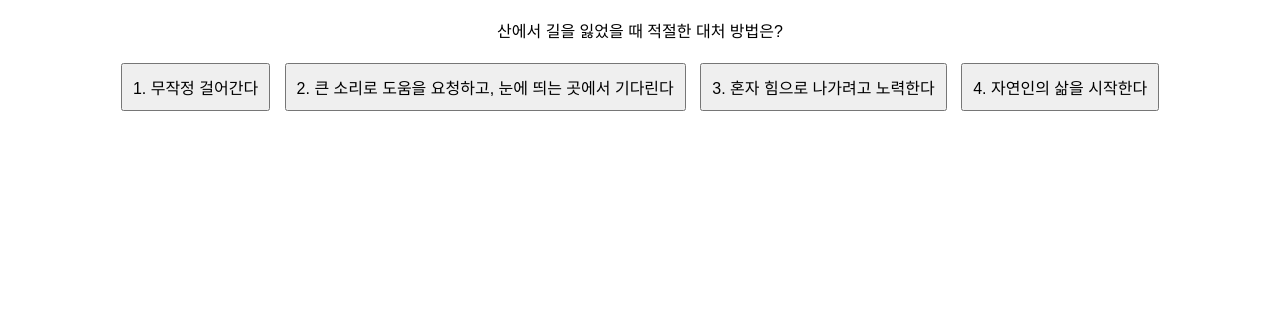
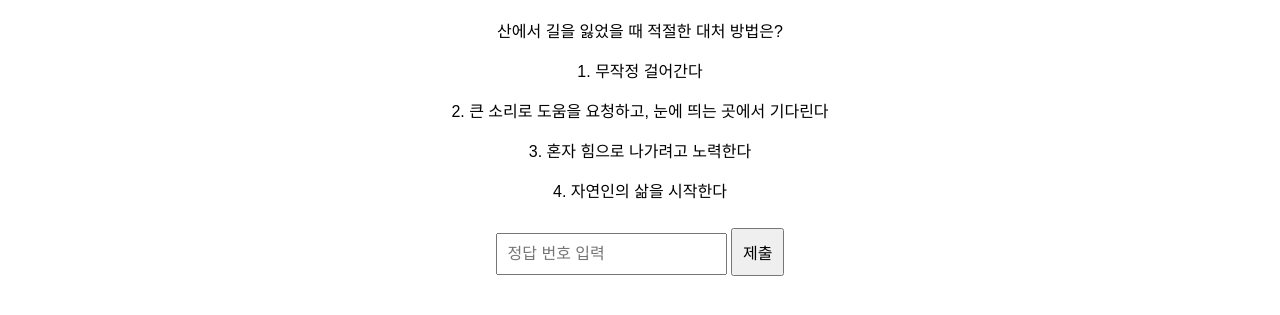
Before and after one commit to haeyoung1990/fire-quiz3, a plain HTML site: page index.html in a window 1280 px wide. Shown: the part 99-414 px from the top of the page. Drawn offline with Linux system fonts and the light colour scheme.

Commit message:
Add files via upload

```diff
--- a/index.html
+++ b/index.html
@@ -6,14 +6,15 @@
     <title>산에서 길을 잃었을 때 퀴즈</title>
     <style>
         body { font-family: Arial, sans-serif; text-align: center; margin: 50px; }
-        button { font-size: 16px; padding: 10px; margin: 5px; }
+        input, button { font-size: 16px; padding: 10px; margin-top: 10px; }
     </style>
     <script>
-        function checkAnswer(selectedAnswer) {
+        function checkAnswer() {
+            const userAnswer = document.getElementById("answer").value.trim();
             const correctAnswer = "2"; // 정답 설정
             const result = document.getElementById("result");
 
-            if (selectedAnswer === correctAnswer) {
+            if (userAnswer === correctAnswer) {
                 result.innerHTML = "✅ 정답입니다! 🎉<br><br>다음 장소로 이동하세요! [6번 카라반]";
                 result.style.color = "green";
             } else {
@@ -27,10 +28,13 @@
     <h1>산에서 길을 잃었을 때 퀴즈</h1>
     <p>산에서 길을 잃었을 때 적절한 대처 방법은?</p>
 
-    <button onclick="checkAnswer('1. 무작정 걸어간다')">1. 무작정 걸어간다</button>
-    <button onclick="checkAnswer('2. 큰 소리로 도움을 요청하고, 눈에 띄는 곳에서 기다린다')">2. 큰 소리로 도움을 요청하고, 눈에 띄는 곳에서 기다린다</button>
-    <button onclick="checkAnswer('3. 혼자 힘으로 나가려고 노력한다')">3. 혼자 힘으로 나가려고 노력한다</button>
-    <button onclick="checkAnswer('4. 자연인의 삶을 시작한다')">4. 자연인의 삶을 시작한다</button>
+    <p>1. 무작정 걸어간다</p>
+    <p>2. 큰 소리로 도움을 요청하고, 눈에 띄는 곳에서 기다린다</p>
+    <p>3. 혼자 힘으로 나가려고 노력한다</p>
+    <p>4. 자연인의 삶을 시작한다</p>
+
+    <input type="text" id="answer" placeholder="정답 번호 입력">
+    <button onclick="checkAnswer()">제출</button>
 
     <p id="result"></p>
 </body>
```
